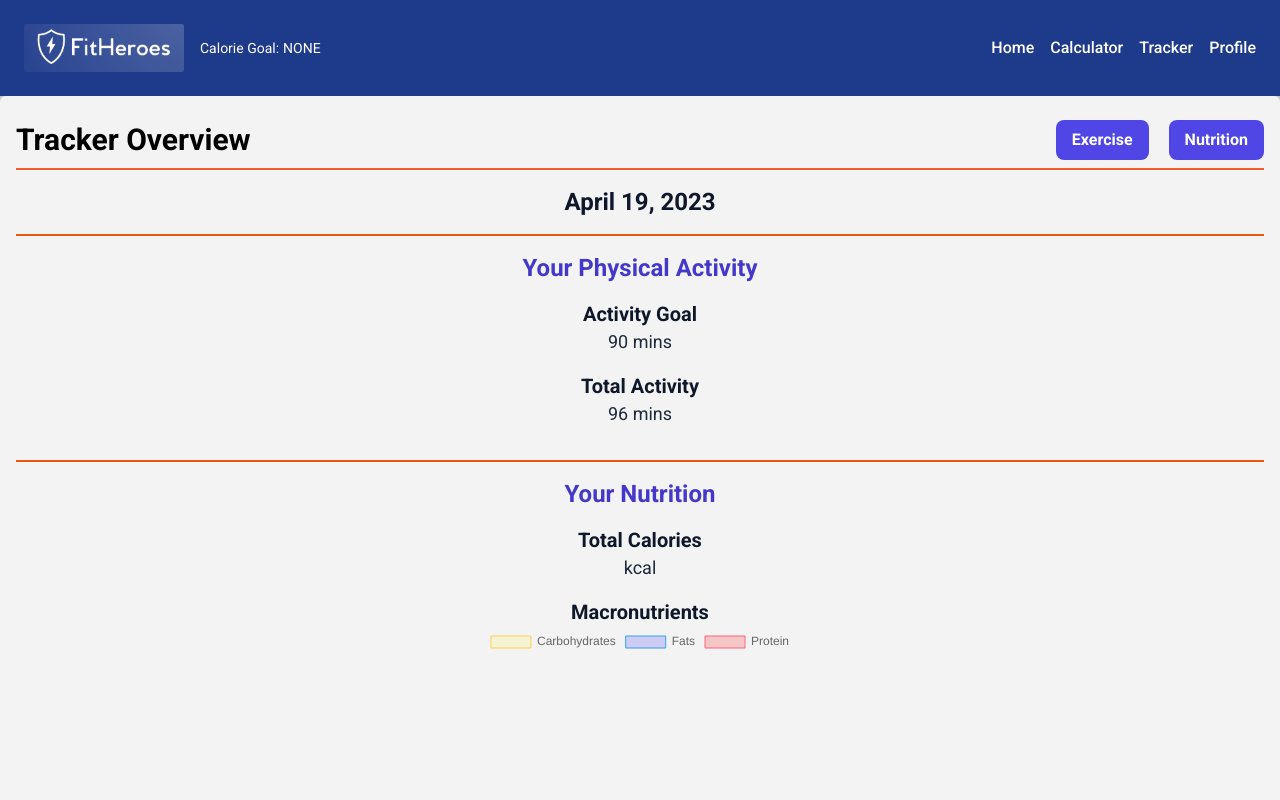
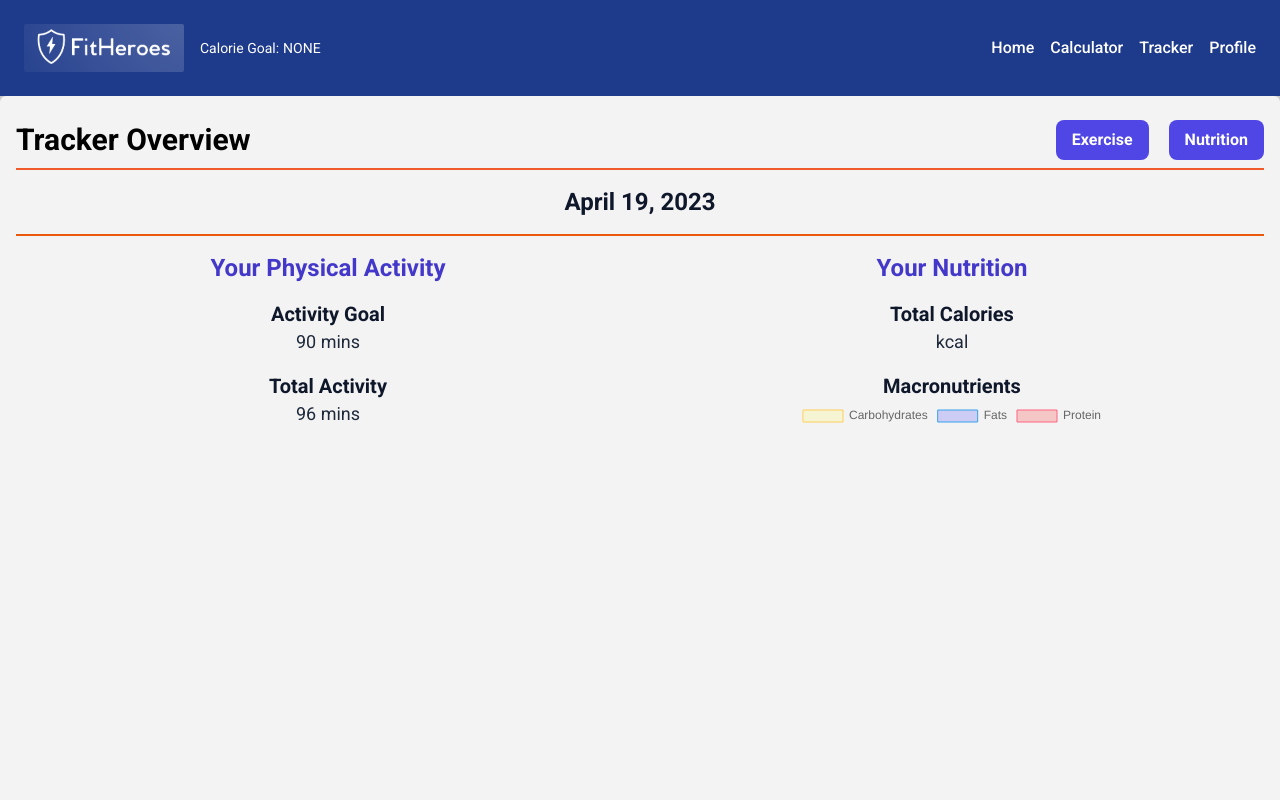
Before and after one commit to pn-code/fit-reservation, a Next.js app: page /tracker/overview in a window 1280 px wide. Shown: the top 800 px of the page. Built offline with nearby package versions, Linux system fonts and the light colour scheme; no server answers.

Commit message:
Added styles for larger screens

```diff
--- a/app/tracker/overview/page.tsx
+++ b/app/tracker/overview/page.tsx
@@ -28,8 +28,9 @@ const TrackerOverview = async () => {
 				<LineDivider />
 			</section>
 
+			<section className="flex flex-col md:flex-row md:justify-around">
 				{/* Physical Activity Section */}
-			<section className="flex flex-col items-center gap-4">
+				<section className="flex flex-col items-center gap-4 md:w-full">
 					<h2 className="text-2xl font-semibold text-indigo-700">
 						Your Physical Activity
 					</h2>
@@ -47,11 +48,11 @@ const TrackerOverview = async () => {
 						</h3>
 						<span className="text-lg text-slate-800">96 mins</span>
 					</article>
-				<LineDivider />
+					<LineDivider hidden={true}/>
 				</section>
 
 				{/* Nutrition Section */}
-			<section className="flex flex-col items-center gap-4">
+				<section className="flex flex-col items-center gap-4 md:w-full">
 					<h2 className="text-2xl font-semibold text-indigo-700">
 						Your Nutrition
 					</h2>
@@ -64,7 +65,7 @@ const TrackerOverview = async () => {
 						</span>
 					</article>
 
-				<article className="flex flex-col items-center w-[80%]">
+					<article className="flex flex-col items-center w-[80%] md:w-full max-w-[400px]">
 						<h3 className="text-xl text-slate-900 font-bold">
 							Macronutrients
 						</h3>
@@ -74,6 +75,7 @@ const TrackerOverview = async () => {
 							protein={totalProtein || 0}
 						/>
 					</article>
+				</section>
 			</section>
 
 			<section className="flex flex-col items-center gap-4 mt-5">
--- a/components/LineDivider.tsx
+++ b/components/LineDivider.tsx
@@ -1,9 +1,17 @@
-import React from 'react'
+import React from "react";
 
-function LineDivider() {
-  return (
-    <div className="w-full border-b-2 border-b-orange-600 pb-4"/>
-  )
+interface LineDividerProps {
+	hidden?: boolean;
 }
 
-export default LineDivider
+function LineDivider({ hidden }: LineDividerProps) {
+	return (
+		<div
+			className={`w-full border-b-2 border-b-orange-600 pb-4 ${
+				hidden ? "md:hidden" : ""
+			}`}
+		/>
+	);
+}
+
+export default LineDivider;
```
Lines whose indentation alone changed are shown as unchanged.
